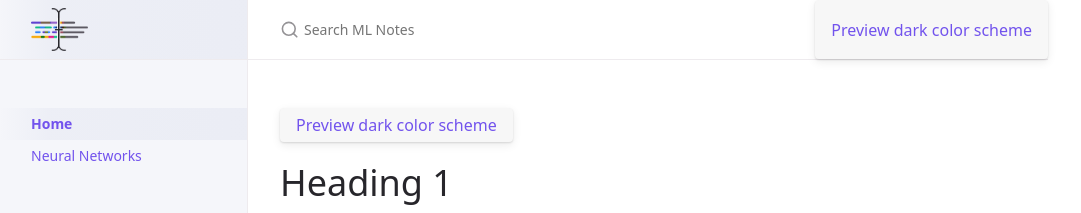
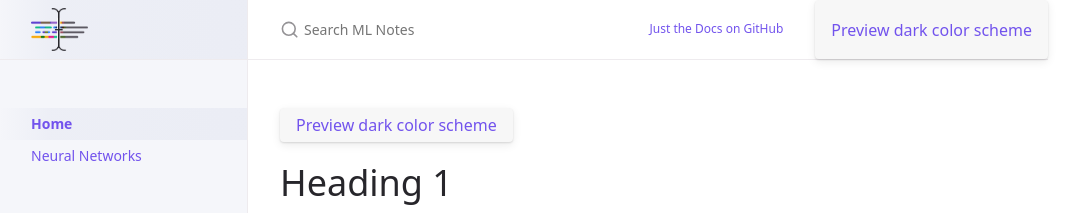
Before and after one commit to meagmohit/ml-notes, a Jekyll site: the page built from index.md, in a window 1280 px wide. Shown: the top 213 px of the page, without its empty margins (0-1081 px from the left). Built offline with Jekyll 4.4.1, drawn with Linux system fonts in a browser that asks for light colours; part of the change alters nothing that is shown.

```diff
--- a/_config.yml
+++ b/_config.yml
@@ -87,9 +87,9 @@ mermaid:
 heading_anchors: true
 
 # Aux links for the upper right navigation
-# aux_links:
-#   "Just the Docs on GitHub":
-#     - "//github.com/just-the-docs/just-the-docs"
+aux_links:
+  "Just the Docs on GitHub":
+    - "//github.com/just-the-docs/just-the-docs"
 
 # Makes Aux links open in a new tab. Default is false
 aux_links_new_tab: false
```
